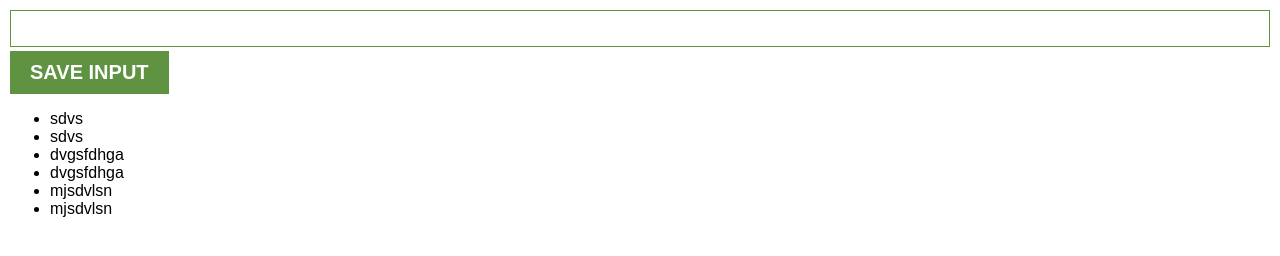
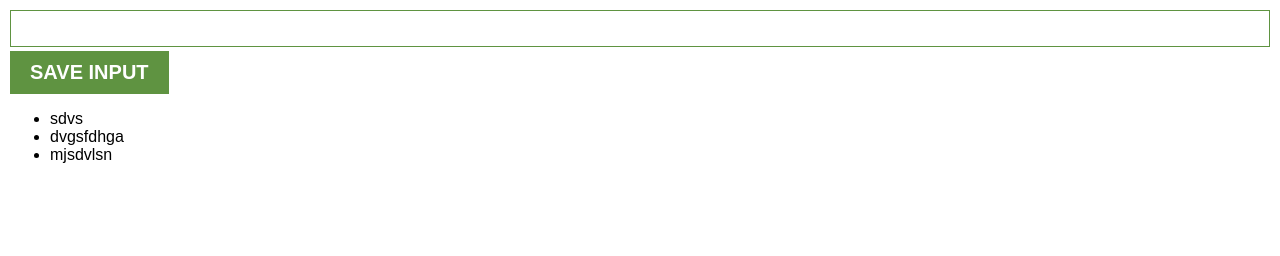
Before and after one commit to Souvikde07/BuildingChromeExtensions, a plain HTML site: page index.html in a window 1280 px wide. Drawn offline with Linux system fonts and the light colour scheme.

Commit message:
Improving the Performance of the Application by adding a string variable inside the loop

```diff
--- a/script.js
+++ b/script.js
@@ -9,9 +9,9 @@
     console.log(myLeads)
 })
 
+let listItems = ""
+
 for(let i = 0;i<myLeads.length;i++){
-    ulEl.innerHTML += "<li>" + myLeads[i] + "</li>"
-    const li = document.createElement("li")
-    li.textContent = myLeads[i]
-    ulEl.append(li)
+    listItems += "<li>" + myLeads[i] + "</li>"
 }
+ulEl.innerHTML = listItems
```
Also changed, not shown: index.html (+1 -2 lines).
